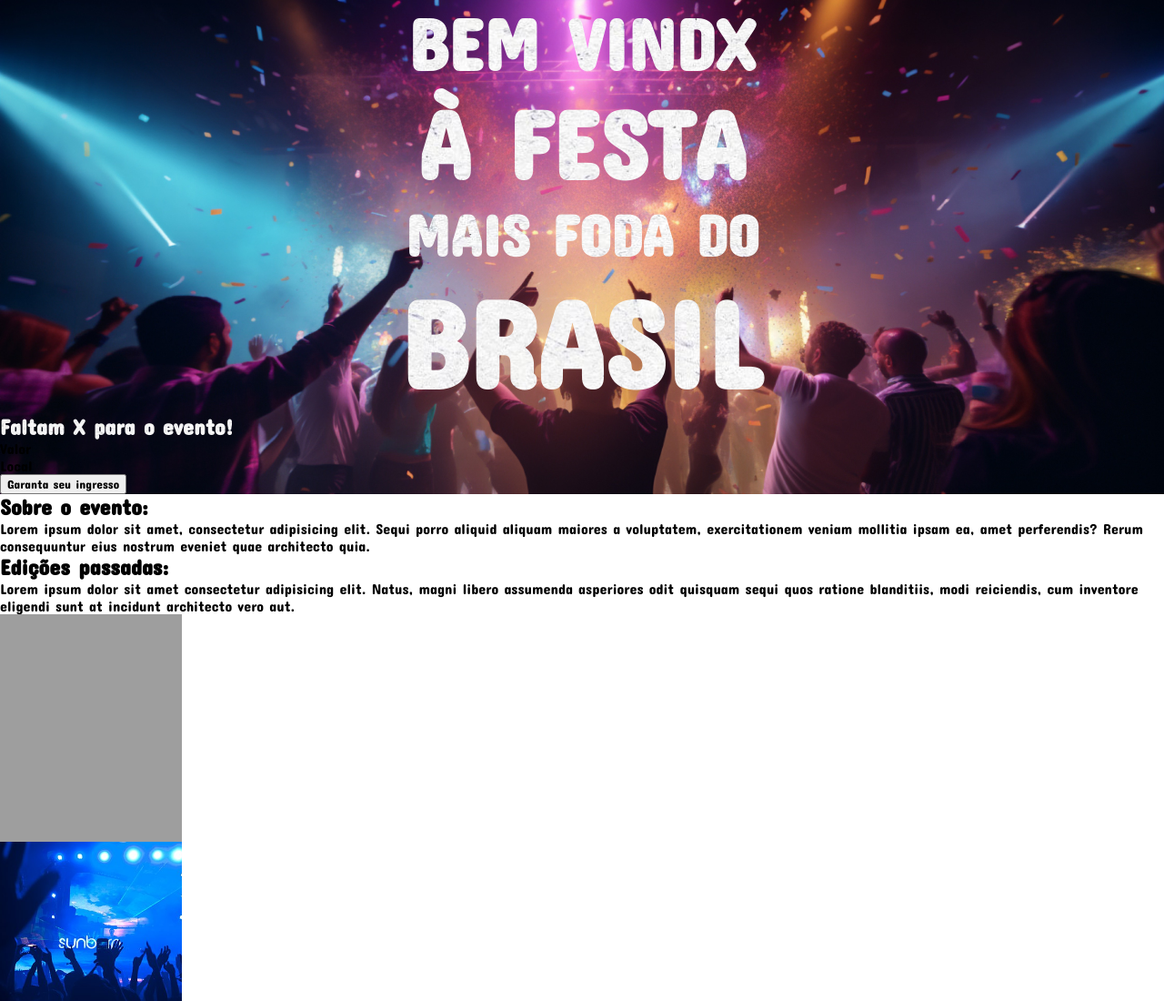
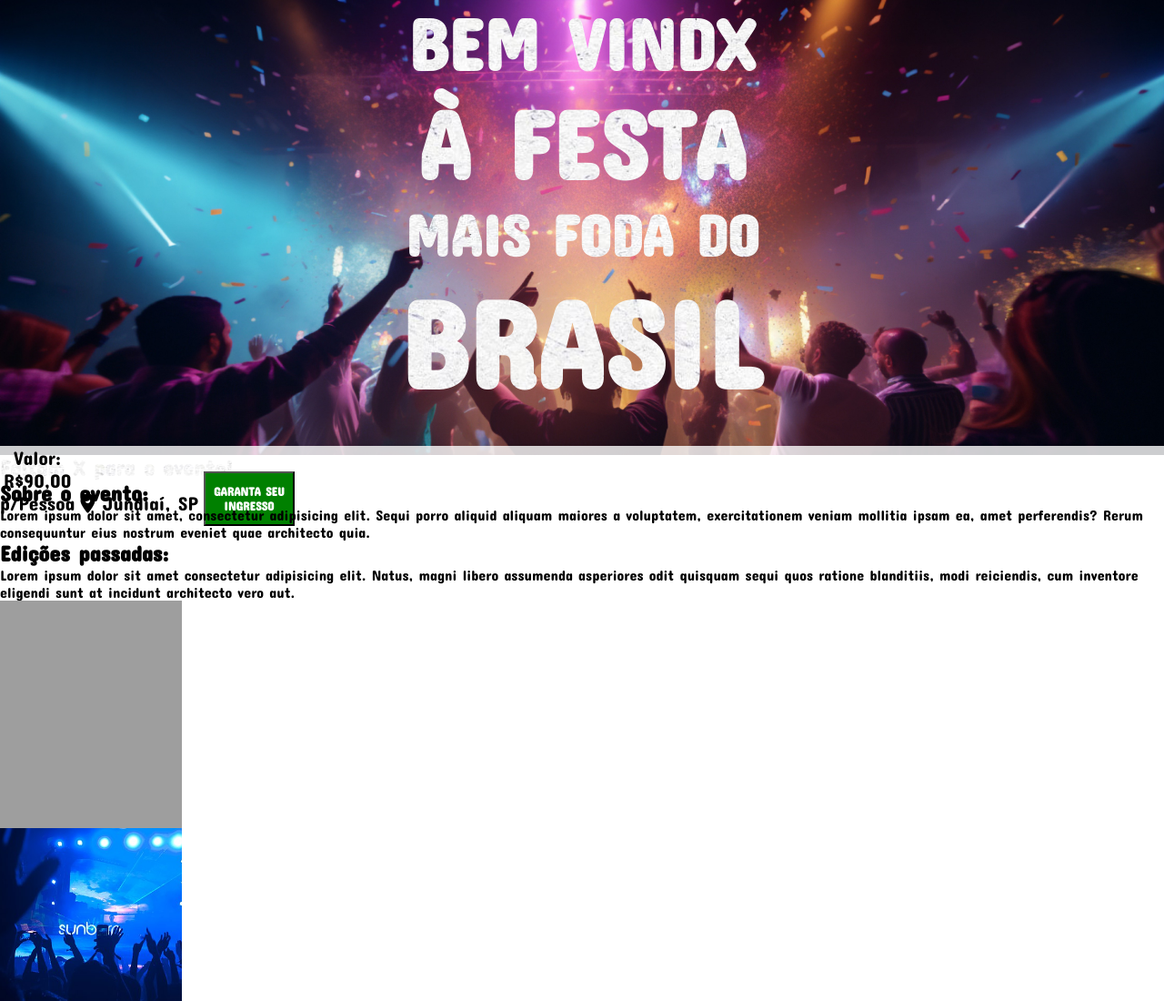
Before and after one commit to kaycke-nizer/Tarefa-EBAC-22-Landing-page-aniversario, a website: page main/index.html in a window 1280 px wide. Shown: the top 1100 px of the page at 91% size. Drawn offline with Linux system fonts and the light colour scheme; grey boxes are pictures that could not be loaded.

Commit message:
Header construído parcialmente

```diff
--- a/main/index.html
+++ b/main/index.html
@@ -7,24 +7,32 @@
     <link rel="preconnect" href="https://fonts.googleapis.com">
     <link rel="preconnect" href="https://fonts.gstatic.com" crossorigin>
     <link href="https://fonts.googleapis.com/css2?family=Concert+One&display=swap" rel="stylesheet">
+    <link rel="stylesheet" href="https://cdnjs.cloudflare.com/ajax/libs/font-awesome/6.5.2/css/all.min.css" integrity="sha512-SnH5WK+bZxgPHs44uWIX+LLJAJ9/2PkPKZ5QiAj6Ta86w+fsb2TkcmfRyVX3pBnMFcV7oQPJkl9QevSCWr3W6A==" crossorigin="anonymous" referrerpolicy="no-referrer" />
     <link rel="stylesheet" href="../scripts/style.css">
 </head>
 <body>
     <header>
-        <h1 class="destaque__texto"><b class="destaque__bemvindx">BEM VINDX</b> <br> <b class="destaque__festa">À FESTA</b> <br> <b class="destaque__mais">MAIS FODA DO</b> <br> <b class="destaque__brasil">BRASIL</b></h1>
-        <h2 class="destaque__texto" >Faltam <b class="contagem-regressiva">X</b> para o evento!</h2>
-        <div>
-            <div class="cabecalho__info">
-                <p>Valor</p>
+        <h1 class="destaque__texto">
+            <b class="destaque__bemvindx">BEM VINDX</b><br>
+            <b class="destaque__festa">À FESTA</b><br>
+            <b class="destaque__mais">MAIS FODA DO</b><br>
+            <b class="destaque__brasil">BRASIL</b>
+        </h1>
+        <div class="cabecalho__info--divisao">
+            <div class="cabecalho__info--item">
+                <p>Valor: <br> R$90,00 <br> p/Pessoa</p>
             </div>
-            <div class="cabecalho__info">
-                <p>Local</p>
+            <div class="cabecalho__info--item">
+                <p><i class="fa-solid fa-location-dot"></i> Jundiaí, SP</p>
             </div>
-            <div class="cabecalho__info">
-                <button>Garanta seu ingresso</button>
+            <div class="cabecalho__info--item">
+                <button>GARANTA SEU INGRESSO</button>
             </div>
         </div>
     </header>
+    <section>
+        <h2 class="destaque__texto" >Faltam <b class="contagem-regressiva">X</b> para o evento!</h2>
+    </section>
     <section>
         <h2>Sobre o evento:</h2>
         <p>Lorem ipsum dolor sit amet, consectetur adipisicing elit. Sequi porro aliquid aliquam maiores a voluptatem, exercitationem veniam mollitia ipsam ea, amet perferendis? Rerum consequuntur eius nostrum eveniet quae architecto quia.</p>
--- a/scripts/style.scss
+++ b/scripts/style.scss
@@ -9,7 +9,8 @@ body {
 
 header {
     background-image: url("../images/festa1.jpg");
-    background-size: 100vw;
+    background-size: cover;
+    height: 500px;
 }
 
 h1 {
@@ -52,6 +53,35 @@ h1 {
     &__imagem {
         display: none;
     }
+
+    &__info {
+
+        &--divisao {
+            width: 100%;
+            margin-top: 35px;
+            background-color: rgba(255, 255, 255, 0.8);
+            align-items: center;
+            justify-content: space-between;
+
+        }
+
+        &--item {
+
+            text-align: center;
+            justify-content: space-between;
+            display: inline-block;
+            font-size: 16pt;
+
+            button {
+                width: 100px;
+                height: 60px;
+                cursor: pointer;
+                color: white;
+                font-weight: bolder;
+                background-color: green;
+            }
+        }
+    }
 }
 
 .carrossel {
```
Also changed, not shown: scripts/style.css, 1 other file.
